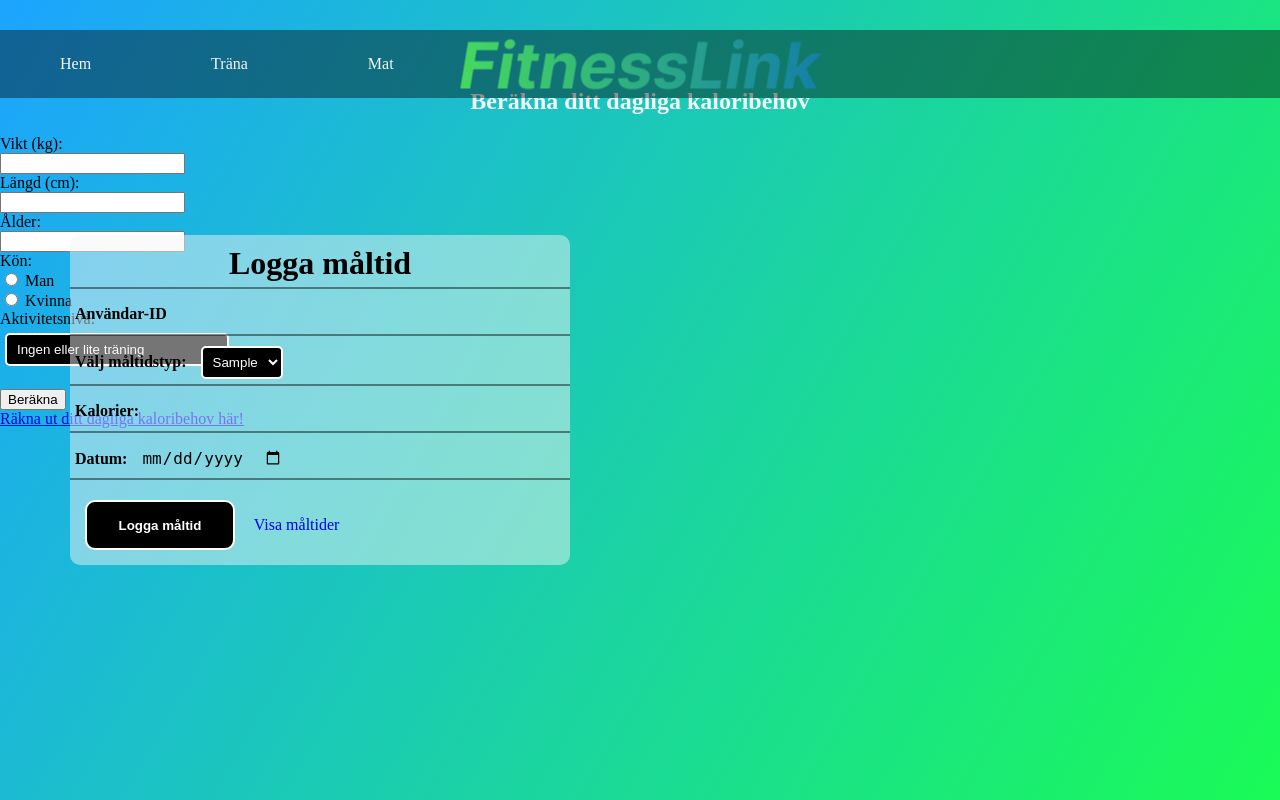
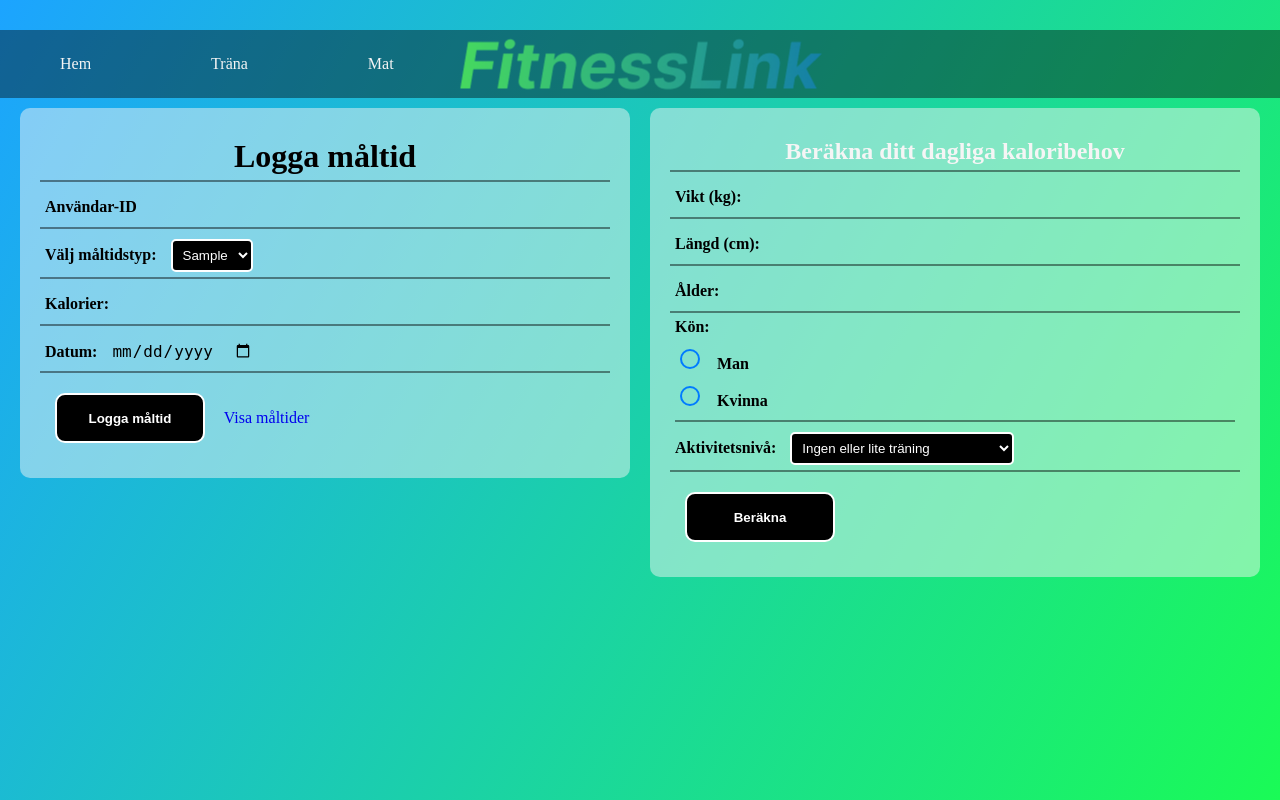
Before and after one commit to JacobKatzIA/TEAM_12, a Flask app: page /meal in a window 1280 px wide. Run offline with Flask 3, Linux system fonts and the light colour scheme; a database or web service that is not in the repository returns one stand-in record (values such as "Sample title"); some libraries are stand-ins or nearby versions.

Commit message:
Fixade till kalorieräknaren + CSS

```diff
--- a/projekt/fitnesslink/app.py
+++ b/projekt/fitnesslink/app.py
@@ -331,7 +331,7 @@ def view_meals(m_id):
         cursor.close()
         connection.close()
 
-@app.route('/calculate_calories', methods=['GET', 'POST'])
+@app.route('/meal', methods=['GET', 'POST'])
 def calculate_calories():
   calories = None
   if request.method == 'POST':
@@ -343,7 +343,7 @@ def calculate_calories():
         or not (isinstance(height, str) and height.isdigit())\
         or not (isinstance(age, str) and age.isdigit()):
       flash("Vikt, längd och ålder måste vara numeriska värden.", "error")
-      return redirect(url_for('calculate_calories'))
+      return redirect(url_for('meal'))
 
     weight = float(weight)
     height = float(height)
@@ -355,8 +355,8 @@ def calculate_calories():
 
     calories = calculate_daily_calories(weight, height, age, gender, activity_level)
 
-    return render_template('calculate_calories.html', calories=calories)
-  return render_template('calculate_calories.html')
+    return render_template('meal.html', calories=calories)
+  return render_template('meal.html')
 
 def calculate_bmr(weight, height, age, gender):
     if gender == 'MAN':
--- a/projekt/fitnesslink/static/static/style.css
+++ b/projekt/fitnesslink/static/static/style.css
@@ -123,6 +123,14 @@ footer > p{
         margin-left: 10px;
     }
 }
+@media (max-width: 800px){
+    .grid-container{
+        grid-template-columns: 1fr;
+    }
+    form[action="/calculate_calories"], .form-t{
+        grid-column: 1/2;
+    }
+}
 
 .inlogg{
     margin: 0;
@@ -227,13 +235,13 @@ form .textfield-t{
     box-sizing: border-box;
 }
 .t-log{
-    position: absolute;
-    top: 50%;
-    left: 25%;
-    transform: translate(-50%, -50%);
-    width: 500px;
+    position: relative;
+    top: 0;
+    left: 0;
+    transform: none;
     background: rgba(245, 245, 245, 0.477);
     border-radius: 10px;
+    padding: 20px;
 }
 
 .textfield-t input{
@@ -313,3 +321,60 @@ select:hover{
     cursor: pointer;
     outline: none;
 }
+
+.form-t{
+    max-height: 90vh;
+    overflow-y: auto;
+}
+
+form[action="/calculate_calories"] {
+    grid-column: 2/3;
+    display: flex;
+    flex-direction: column;
+}
+
+.grid-container{
+    display: grid;
+    grid-template-columns: 1fr 1fr;
+    gap: 20px;
+    padding: 20px;
+    align-items: start;
+    margin-top: 20px;
+}
+.radio-area{
+    border-bottom: 2px solid rgba(0, 0, 0, 0.445);
+    margin: 5px;
+    left: 5px;
+    color: rgb(0, 0, 0);
+    font-weight: bold;
+    font-size: 16px;
+}
+
+.radio{
+    margin: 10px 0;
+}
+
+.radio input[type="radio"]{
+    appearance: none;
+    -webkit-appearance: none;
+    width: 20px;
+    height: 20px;
+    border: 2px solid #007BFF;
+    border-radius: 50%;
+    outline: none;
+}
+
+.radio input[type="radio"]:checked{
+    background-color: #007BFF;
+    border-color: #004793;
+}
+
+.radio label{
+    margin-left: 10px;
+    user-select: none;
+    font-size: 16px;
+}
+
+.radio:hover input[type="radio"]{
+    border-color: #00a4b3;
+}
--- a/projekt/fitnesslink/templates/meal.html
+++ b/projekt/fitnesslink/templates/meal.html
@@ -21,6 +21,7 @@
         class="nav-logo">
     </nav>
 
+    <div class="grid-container">
       <div class="form-t">
         <form action="/meal" method="POST" class="t-log">
           <h1 class="form-title">Logga måltid</h1>
@@ -48,40 +49,53 @@
           <a href="/view_meals/6">Visa måltider</a>
         </form>
       </div>
-    <h2>Beräkna ditt dagliga kaloribehov</h2>
-    <form action="/calculate_calories" method="POST">
+      <div class="form-t">
+        <form action="/meal" method="POST" class="t-log">
+          <h2 class="form-title">Beräkna ditt dagliga kaloribehov</h2>
+          <div class="textfield-t">
+            <label for="weight">Vikt (kg):</label>
+            <input type="text" id="weight" name="weight" title="Ange vikt i kg (exempel: 70)" pattern="[0-9]+" required>
+          </div>
+          <div class="textfield-t">
+            <label for="height">Längd (cm):</label>
+            <input type="text" id="height" name="height" title="Ange längd i cm (exempel: 175)" pattern="[0-9]+"
+              required>
+          </div>
+          <div class="textfield-t">
+            <label for="age">Ålder:</label>
+            <input type="text" id="age" name="age" title="Ange ålder i år (exempel: 30)" pattern="[0-9]+" required><br>
+          </div>
+          <div class="radio-area">
+            <label for="gender">Kön:</label>
+            <div class="radio">
+              <input type="radio" id="male" name="gender" value="MAN" required>
+              <label for="male">Man</label>
+            </div>
 
-    <label for="weight">Vikt (kg):</label><br>
-    <input type="text" id="weight" name="weight" title="Ange vikt i kg (exempel: 70)" pattern="[0-9]+" required><br>
-
-    <label for="height">Längd (cm):</label><br>
-        <input type="text" id="height" name="height" title="Ange längd i cm (exempel: 175)" pattern="[0-9]+" required><br>
-
-        <label for="age">Ålder:</label><br>
-        <input type="text" id="age" name="age" title="Ange ålder i år (exempel: 30)" pattern="[0-9]+" required><br>
-
-        <label for="gender">Kön:</label><br>
-        <input type="radio" id="male" name="gender" value="MAN" required>
-        <label for="male">Man</label><br>
+            <div class="radio">
               <input type="radio" id="female" name="gender" value="KVINNA" required>
-        <label for="female">Kvinna</label><br>
-
-    <label for="activity_level">Aktivitetsnivå:</label><br>
+              <label for="female">Kvinna</label>
+            </div>
+          </div>
+          <div class="textfield-t">
+            <label for="activity_level">Aktivitetsnivå:</label>
             <select id="activity_level" name="activity_level" required>
               <option value="1">Ingen eller lite träning</option>
               <option value="2">Träning 1-3 dagar i veckan</option>
               <option value="3">Träning 4-5 dagar i veckan</option>
               <option value="4">Träning 6-7 dagar i veckan</option>
               <option value="5">Träning 2 ggr/dag (tung träning)</option>
-    </select><br><br>
+            </select>
+          </div>
 
-    <button type="submit">Beräkna</button>
-    </form>
+          <input class="form-submit" type="submit" value="Beräkna">
           {% if calories%}
           <p>Ditt dagliga kaloribehov är: {{ calories }}</p>
           {% endif %}
+        </form>
       </div>
-  <a href="/calculate_calories">Räkna ut ditt dagliga kaloribehov här!</a>
+    </div>
+  </div>
 </body>
 
 </html>
```
Also changed, not shown: projekt/fitnesslink/templates/calculate_calories.html (deleted, +0 -44 lines), projekt/fitnesslink/templates/calculate_calories_result.html (deleted, +0 -11 lines). Lines whose indentation alone changed are shown as unchanged.
